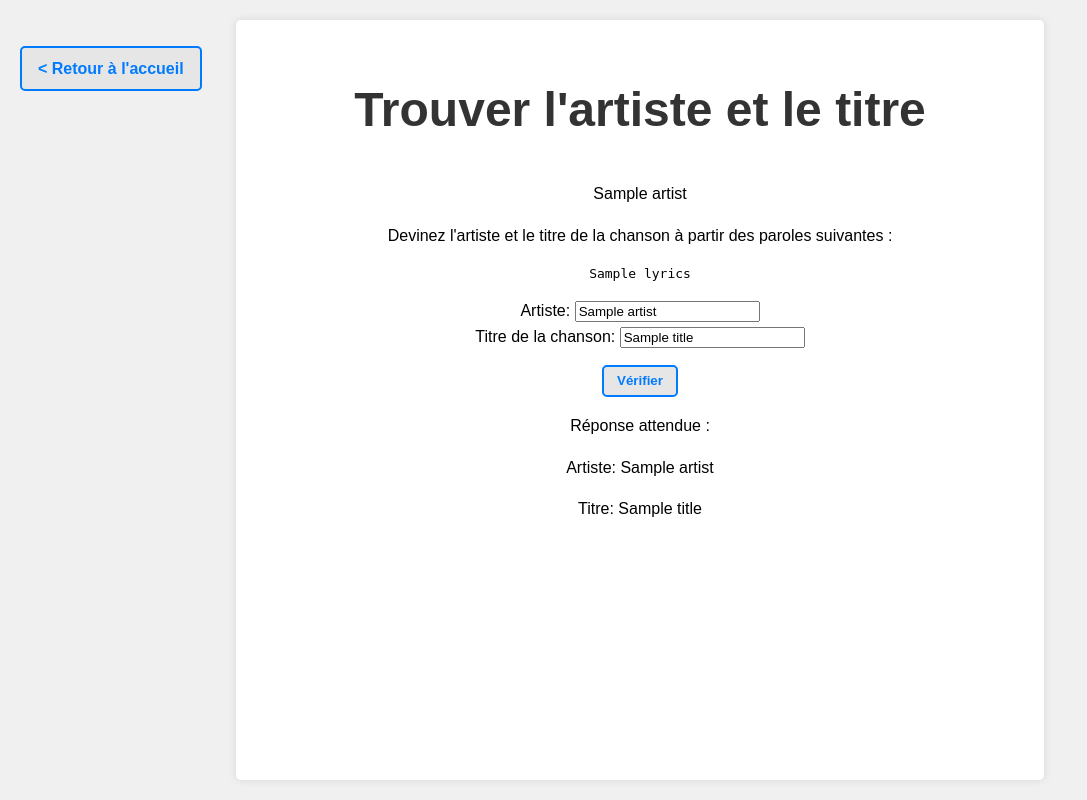
After one commit to anna-briancon/SAE6Evol.-application, a Django app: template lyrics_game/music/templates/music/artiste_page.html in a window 1280 px wide. The commit adds this page. Shown: the whole page, without its empty margins (0-1087 px from the left). Run offline with Django 5.2, Linux system fonts and the light colour scheme; tables that the repository leaves empty hold one stand-in row (values such as "Sample post"); the template is opened without the code that fills it: values that come from a table or form of the project are taken from there, most other values are stand-ins (such as "Sample title", 1, 10 or a date in 2020); parts of the project's set-up code (start-up, migrations or seed data) failed here and were passed over.

Commit message:
modif code pour trouver l'artiste et titre

```diff
--- a/lyrics_game/lyrics_game/settings.py
+++ b/lyrics_game/lyrics_game/settings.py
@@ -133,14 +133,15 @@ USE_TZ = True
 # https://docs.djangoproject.com/en/5.0/howto/static-files/
 
 STATIC_URL = 'static/'
+STATICFILES_DIRS = [
+    os.path.join(BASE_DIR, 'static'),
+]
 
 # Default primary key field type
 # https://docs.djangoproject.com/en/5.0/ref/settings/#default-auto-field
 
 DEFAULT_AUTO_FIELD = 'django.db.models.BigAutoField'
 
-STATIC_ROOT = os.path.join(BASE_DIR, 'static')
-
 MEDIA_ROOT = os.path.join(BASE_DIR, 'media')
 MEDIA_URL = '/media/'
 WAGTAIL_SITE_NAME = 'My Example Site'
--- a/lyrics_game/lyrics_game/urls.py
+++ b/lyrics_game/lyrics_game/urls.py
@@ -25,5 +25,6 @@ urlpatterns = [
     path('admin/', admin.site.urls),
     path('cms/', include(wagtailadmin_urls)),
     path('documents/', include(wagtaildocs_urls)),
+    path('music/', include('music.urls')),
     path('', include(wagtail_urls)),
 ]
--- a/lyrics_game/music/models.py
+++ b/lyrics_game/music/models.py
@@ -19,13 +19,11 @@ class Song(models.Model):
         return f"{self.title} by {self.artist.name}"
 
 
-# artist page
 class ArtistPage(Page):
     artist = models.ForeignKey(Artist, on_delete=models.CASCADE)
     content_panels = Page.content_panels + [
         FieldPanel('artist')
     ]
-
 
 class HomePage(Page):
     game = models.CharField(max_length=100)
@@ -37,3 +35,22 @@ class HomePage(Page):
         FieldPanel('button1'),
         FieldPanel('button2')
     ]
+
+class ArtistePage(Page):
+    api_url = models.URLField(blank=True)
+
+from django.db import models
+
+class Chanteur(models.Model):
+    name = models.CharField(max_length=100)
+
+    def __str__(self):
+        return self.name
+
+class Chanson(models.Model):
+    artist = models.ForeignKey(Chanteur, on_delete=models.CASCADE)
+    title = models.CharField(max_length=200)
+    lyrics = models.TextField()
+
+    def __str__(self):
+        return f"{self.title} by {self.artist}"
--- /dev/null
+++ b/lyrics_game/music/templates/music/artiste_page.html
@@ -0,0 +1,92 @@
+<!DOCTYPE html>
+<html lang="fr">
+<head>
+    <meta charset="UTF-8">
+    <meta name="viewport" content="width=device-width, initial-scale=1.0">
+    <title>Trouver l'artiste et titre</title>
+    <style>
+        body {
+            font-family: Arial, sans-serif;
+            line-height: 1.6;
+            background-color: #f0f0f0;
+            margin: 0;
+            padding: 0;
+            display: flex;
+            justify-content: center;
+            height: 100vh;
+        }
+
+        .container {
+            width: 90%;
+            max-width: 60%;
+            margin: 20px auto;
+            padding: 20px;
+            background-color: #fff;
+            border-radius: 5px;
+            box-shadow: 0 0 10px rgba(0, 0, 0, 0.1);
+            text-align: center;
+        }
+
+        .back-link {
+            position: absolute;
+            top: 20px;
+            left: 20px;
+        }
+
+        h1 {
+            color: #333;
+            font-size: 3em;
+        }
+
+        ul {
+            list-style-type: none;
+            padding: 0;
+        }
+
+        li {
+            margin-bottom: 10px;
+        }
+        a, button {
+            text-decoration: none;
+            color: #007bff;
+            font-weight: bold;
+            padding: 0.5em 1em;
+            border: 2px solid #007bff;
+            border-radius: 5px;
+            background-color: #e6e6e6;
+            transition: background-color 0.3s, color 0.3s;
+            margin-top: 2%;
+        }
+        a:hover, button:hover {
+            background-color: #007bff;
+            color: #e6e6e6;
+        }
+    </style>
+</head>
+<body>
+    <a class="back-link" href="/">&lt; Retour à l'accueil</a>
+    <div class="container">
+        <h1>Trouver l'artiste et le titre</h1>
+        <p>{{ artist }}</p>
+        <p>Devinez l'artiste et le titre de la chanson à partir des paroles suivantes :</p>
+        <pre>{{ lyrics }}</pre>
+
+        <form method="post">
+            {% csrf_token %}
+            <label for="artist">Artiste:</label>
+            <input type="text" id="artist" name="artist" value="{{ artist }}" required>
+            <br>
+            <label for="title">Titre de la chanson:</label>
+            <input type="text" id="title" name="title" value="{{ title }}" required>
+            <br>
+            <button type="submit">Vérifier</button>
+        </form>
+
+        {% if artist and title %}
+        <p>Réponse attendue :</p>
+        <p>Artiste: {{ artist }}</p>
+        <p>Titre: {{ title }}</p>
+        {% endif %}
+    </div>
+</body>
+</html>
--- a/lyrics_game/music/templates/music/home_page.html
+++ b/lyrics_game/music/templates/music/home_page.html
@@ -1,5 +1,4 @@
 {% load static wagtailuserbar wagtailimages_tags wagtailcore_tags %}
-
 <!DOCTYPE html>
 <html lang="en">
 
@@ -73,7 +72,7 @@
         <div class="cover">
             {% block content %}
             <h1>{{ page.game }}</h1>
-            <p><a>{{ page.button1 }}</a></p>
+            <p><a href="/music/artiste/">{{ page.button1 }}</a></p>
             <p><a>{{ page.button2 }}</a></p>
             {% endblock %}
         </div>
--- a/lyrics_game/music/urls.py
+++ b/lyrics_game/music/urls.py
@@ -1,8 +1,8 @@
 from django.urls import path
 from . import views
+from .views import artiste_view
 
 urlpatterns = [
-    path('', views.home, name='home'),
-    path('artist/', views.artist_quiz, name='artist'),
-    path('lyrics/', views.lyrics_quiz, name='lyrics'),
+    path('artiste/', views.artiste_view, name='artiste'),
+    path('guess/', views.guess_artist, name='guess_artist'),
 ]
--- a/lyrics_game/music/utils.py
+++ b/lyrics_game/music/utils.py
@@ -11,7 +11,7 @@ def get_lyrics(artist, title):
 
 def get_artist():
 
-    fichier_json = './../../chanteurs.json'
+    fichier_json = './../chanteurs.json'
 
 # Lire le fichier JSON
     with open(fichier_json, 'r', encoding='utf-8') as file:
@@ -24,7 +24,3 @@ def get_artist():
     chanson_aleatoire = random.choice(chanteur_aleatoire['songs'])
     chaine_modifiee = chanson_aleatoire.replace(" ", "%")
     return get_lyrics(chanteur_modifiee, chaine_modifiee)
-
-
-
-get_artist()
```
Also changed, not shown: lyrics_game/music/templates/artiste_page/artiste.html (added, +129 -0 lines), lyrics_game/music/templates/artiste_page/result.html (added, +7 -0 lines), lyrics_game/music/templates/music/artist.html (deleted, +0 -14 lines), lyrics_game/music/templates/music/lyrics.html (deleted, +0 -14 lines), lyrics_game/music/views.py (+22 -6 lines), lyrics_game/db.sqlite3, lyrics_game/music/migrations/0006_artistepage_remove_artistpage_artist_and_more.py, lyrics_game/music/migrations/0009_artistepage_delete_chanson.py (added), lyrics_game/music/migrations/0010_delete_artistepage.py (added), lyrics_game/music/migrations/0011_artistepage.py (added), lyrics_game/music/migrations/0012_chanteur_chanson.py (added), lyrics_game/music/templates/base.html (deleted).
